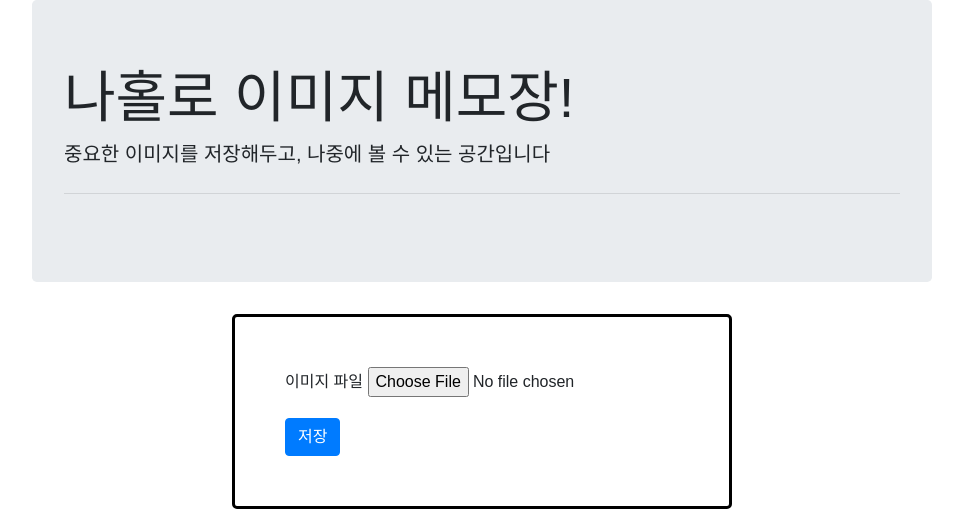
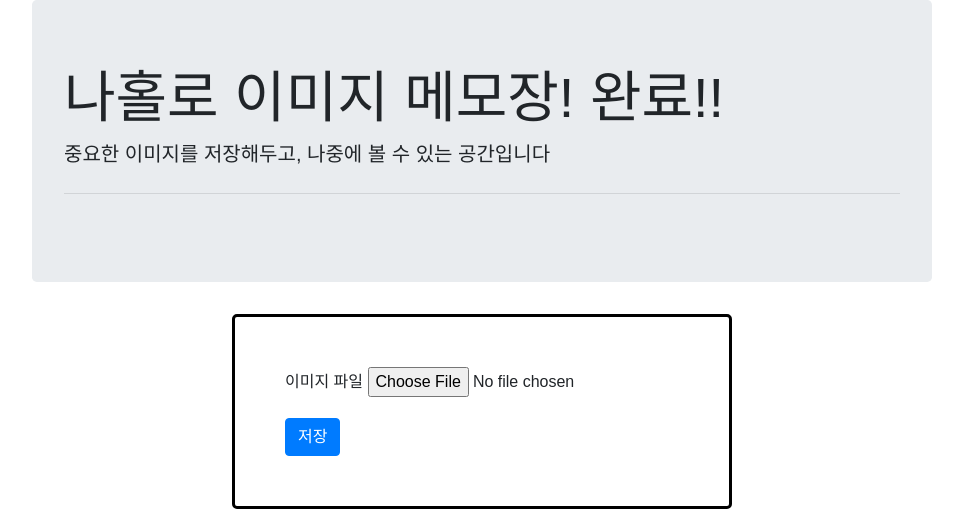
Before and after one commit to iot-lsy/my-front, a plain HTML site: page index.html in a window 1280 px wide. Shown: the top 511 px of the page, without its empty margins (158-1121 px from the left). Drawn offline with nearby package versions, Linux system fonts and the light colour scheme; a web font is replaced by a local one.

Commit message:
gitAction수정

```diff
--- a/index.html
+++ b/index.html
@@ -58,7 +58,7 @@
 <body>
 <div class="wrap">
     <div class="jumbotron">
-        <h1 class="display-4">나홀로 이미지 메모장!</h1>
+        <h1 class="display-4">나홀로 이미지 메모장! 완료!!</h1>
         <p class="lead">중요한 이미지를 저장해두고, 나중에 볼 수 있는 공간입니다</p>
         <hr class="my-4">
     </div>
```
